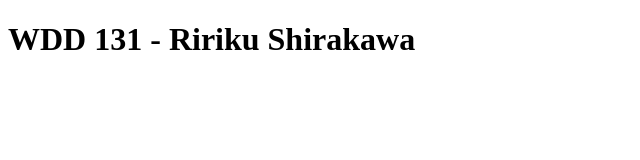
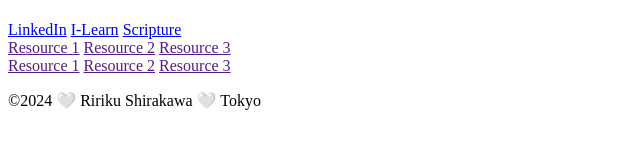
Before and after one commit to ririkuchan/wdd131, a plain HTML site: page index.html in a window 1280 px wide. Shown: the whole page, without its empty margins (0-640 px from the left). Drawn offline with Linux system fonts and the light colour scheme; files that its build step writes are made by us from their sources.

Commit message:
basic html commit

```diff
--- a/index.html
+++ b/index.html
@@ -1,11 +1,41 @@
 <!DOCTYPE html>
-<html lang="en">
+<html lang="en-US">
 <head>
     <meta charset="UTF-8">
     <meta name="viewport" content="width=device-width, initial-scale=1.0">
-    <title>WDD 131</title>
+    <title>WDD 131 - Dynamic Web Fundamentals - Ririku Shirakawa</title>
+    <meta name="description" content="WDD 131 - Dynamic Web Fundamentals, Ririku Shirakawa, This course focuses on the planning, design, and development of responsive websites using HTML, CSS, and JavaScript (which are the core web technologies) with attention to usability, accessibility, and best practices.">
+    <meta name="author" content="Ririku Shirakawa">
+    <link rel="stylesheet" href="base.css">
 </head>
 <body>
-    <h1>WDD 131 - Ririku Shirakawa </h1>
+    <header>
+        <h1></h1>
+        <nav>
+            <a href="www.linkedin.com/in/siririku">LinkedIn</a>
+            <a href=" https://byui.instructure.com/">I-Learn</a>
+            <a href="https://www.churchofjesuschrist.org/study/scriptures/ot?lang=eng">Scripture</a>
+            <!-- <a href="insert final project folder link">Final Project</a> -->
+        </nav>
+    </header>
+    <main>
+        <section class="card">
+            <a href="">Resource 1</a>
+            <a href="">Resource 2</a>
+            <a href="">Resource 3</a>
+        </section>
+        <section class="card">
+            <a href="">Resource 1</a>
+            <a href="">Resource 2</a>
+            <a href="">Resource 3</a>
+        </section>
+    </main>
+    <footer>
+        <p>
+            <span id="currentyear"></span>
+            ©2024 🤍 Ririku Shirakawa 🤍 Tokyo
+        </p>
+        <p id="lastModified"></p>
+    </footer>
 </body>
 </html>
```
Also changed, not shown: scripts/getdates.js (added), styles/base.css (added).
